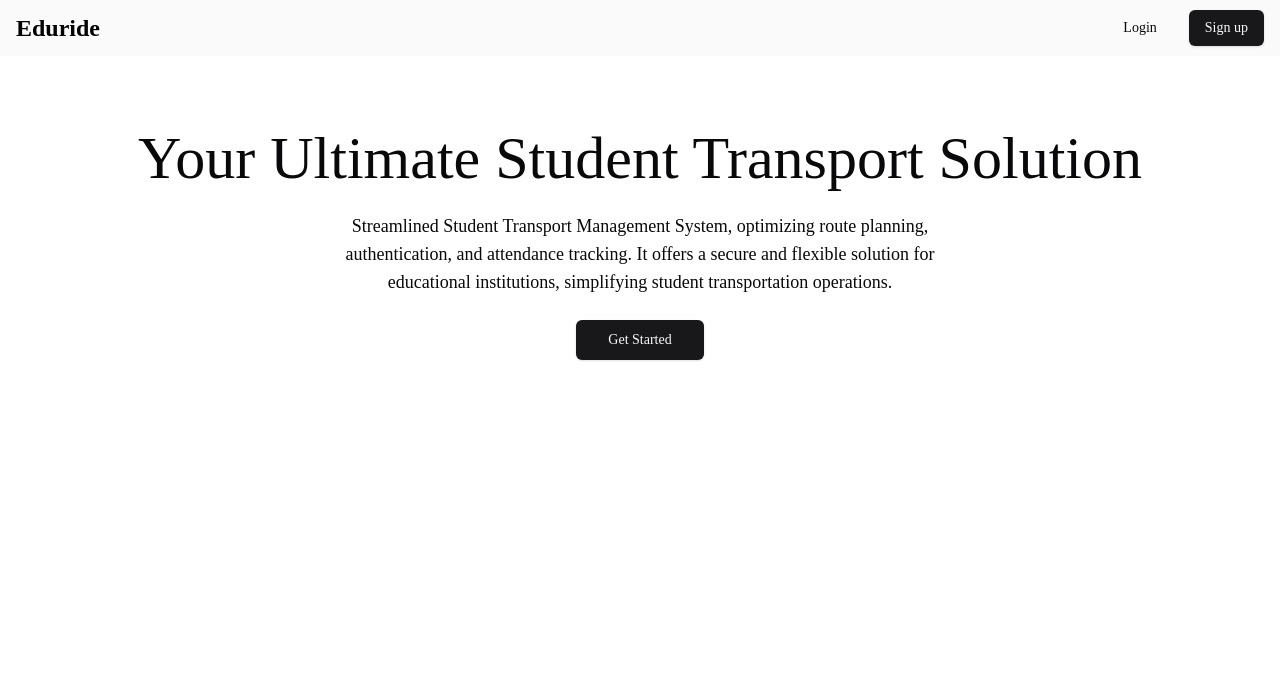
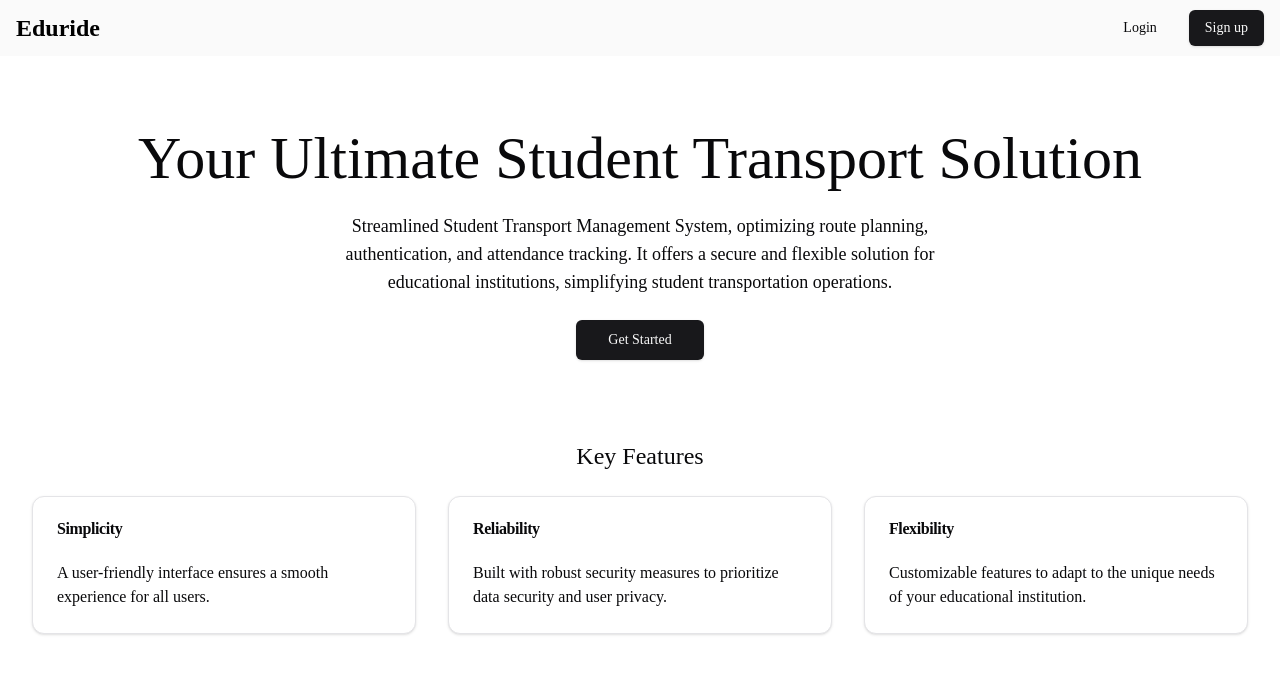
Before and after one commit to Asonance11/EduRide, a Next.js app: page / in a window 1280 px wide. Shown: the top 674 px of the page. Built offline with nearby package versions, Linux system fonts and the light colour scheme.

Commit message:
Finished Landing Page

```diff
--- a/app/(landing)/page.tsx
+++ b/app/(landing)/page.tsx
@@ -1,24 +1,28 @@
 import { Button } from '@/components/ui/button';
 import Link from 'next/link';
 import React from 'react';
+import KeyFeatures from './_components/KeyFeatures';
 
 export default function LandingPage() {
   return (
-    <div className="flex flex-col items-center justify-center  max-w-screen-xl px-8">
+    <div className="max-w-screen-xl px-8">
+      <div className="flex flex-col items-center justify-center">
         <h1 className="text-3xl md:text-6xl text-center mb-6">
           Your Ultimate Student Transport Solution
         </h1>
         <div className="text-sm md:text-lg text-center max-w-xs md:max-w-2xl mx-auto">
           <p>
             Streamlined Student Transport Management System, optimizing route
-          planning, authentication, and attendance tracking. It offers a secure
-          and flexible solution for educational institutions, simplifying
-          student transportation operations.
+            planning, authentication, and attendance tracking. It offers a
+            secure and flexible solution for educational institutions,
+            simplifying student transportation operations.
           </p>
           <Button className="mt-6" size="lg" variant="default" asChild>
             <Link href="sign-up">Get Started</Link>
           </Button>
         </div>
       </div>
+      <KeyFeatures />
+    </div>
   );
 }
```
Lines whose indentation alone changed are shown as unchanged.
